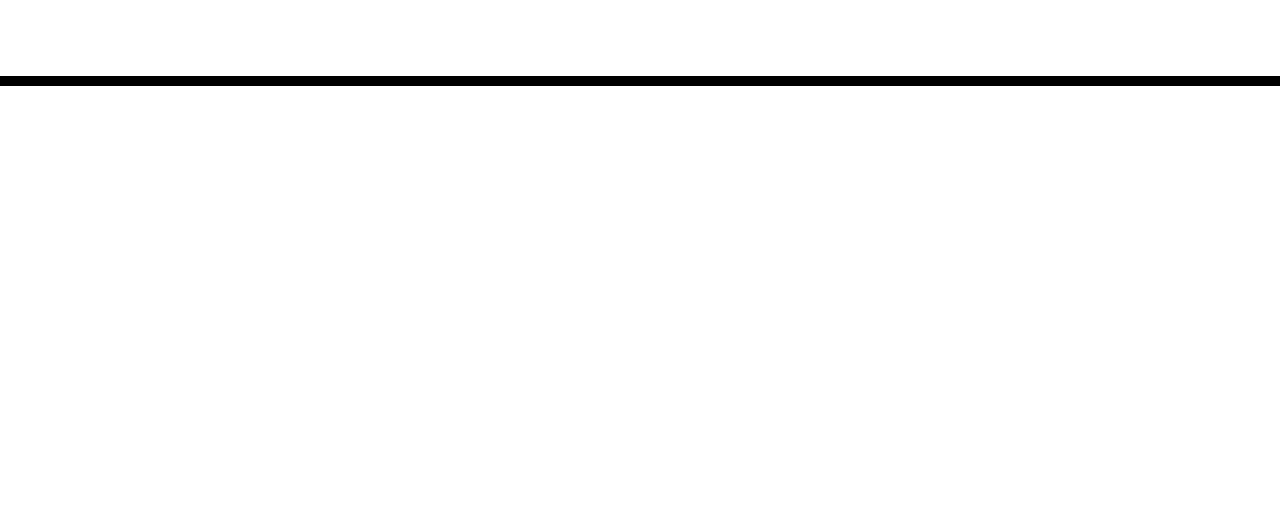
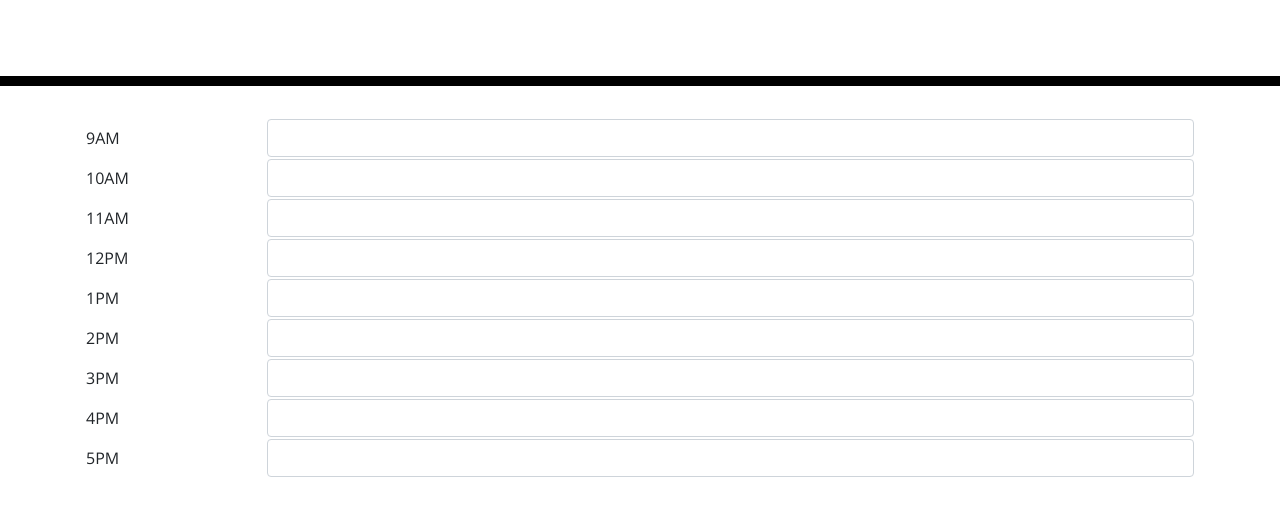
Before and after one commit to katnguyenn/day-planner, a plain HTML site: page index.html in a window 1280 px wide. Shown: the part 182-698 px from the top of the page. Drawn offline with nearby package versions, Linux system fonts and the light colour scheme.

Commit message:
Added Timeblocks

```diff
--- a/index.html
+++ b/index.html
@@ -30,6 +30,53 @@
     </header>
     <div class="container">
       <!-- Timeblocks go here -->
+      <table style="width: 100%;">
+        <tr id="row0">
+          <td>9AM</td>
+          <td>
+            <input type="text" class="form-control"/>
+          </td>
+          <tr id="row1">
+            <td>10AM</td>
+            <td>
+              <input type="text" class="form-control"/>
+            </td>
+            <tr id="row2">
+              <td>11AM</td>
+              <td>
+                <input type="text" class="form-control"/>
+              </td>
+              <tr id="row3">
+                <td>12PM</td>
+                <td>
+                  <input type="text" class="form-control"/>
+                </td>
+                <tr id="row4">
+                  <td>1PM</td>
+                  <td>
+                    <input type="text" class="form-control"/>
+                  </td>
+                  <tr id="row5">
+                    <td>2PM</td>
+                    <td>
+                      <input type="text" class="form-control"/>
+                    </td>
+                    <tr id="row6">
+                      <td>3PM</td>
+                      <td>
+                        <input type="text" class="form-control"/>
+                      </td>
+                      <tr id="row7">
+                        <td>4PM</td>
+                        <td>
+                          <input type="text" class="form-control"/>
+                        </td>
+                        <tr id="row8">
+                          <td>5PM</td>
+                          <td>
+                            <input type="text" class="form-control"/>
+                          </td>
+        </table>
     </div>
 
     <script src="https://code.jquery.com/jquery-3.4.1.min.js"></script>
```
